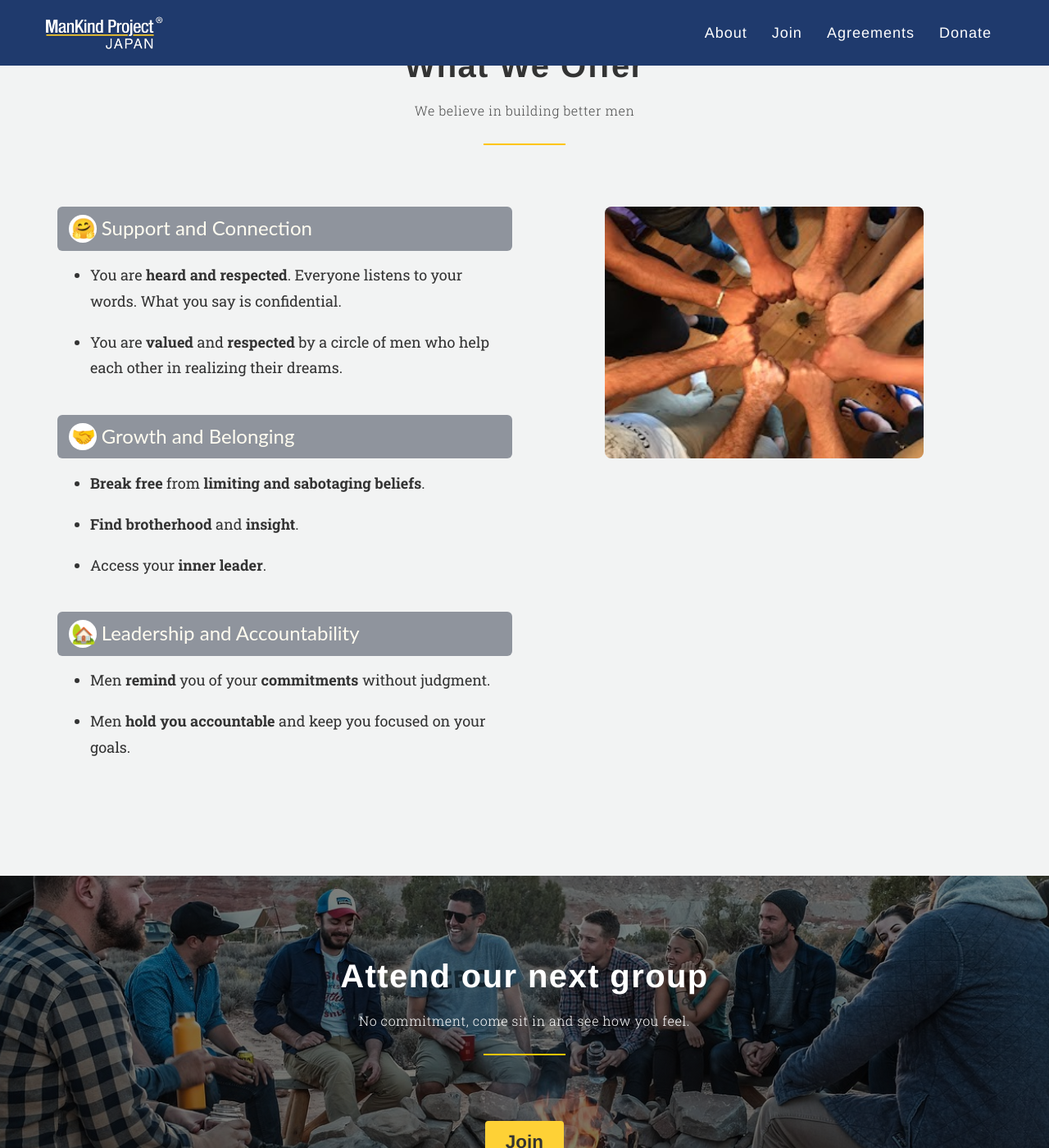
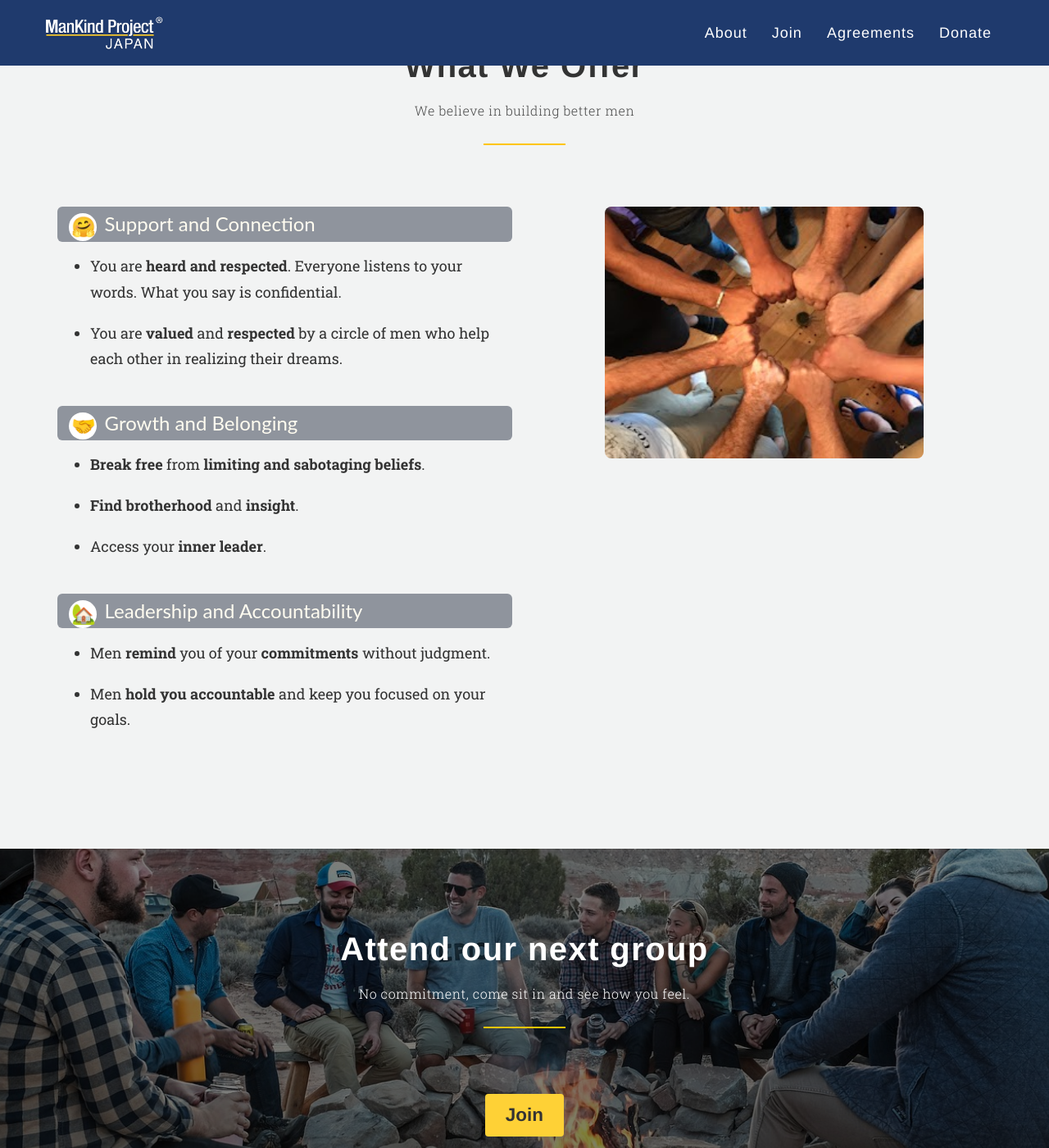
Before and after one commit to thunderrabbit/mankind-project-japan, a Jekyll site: the page built from index.md, in a window 1280 px wide and 1400 px high, scrolled down 828 px. Shown: the whole window at 82% size. Built offline with Jekyll 4.4.1, drawn with Linux system fonts in a browser that asks for light colours; nearby versions of some CDN libraries; our own code applies the rules of GitHub Pages for plain Markdown files.

Commit message:
one column on mobile

```diff
--- a/static/css/mkp.scss
+++ b/static/css/mkp.scss
@@ -122,10 +122,16 @@
 
 /* FAQ cards */
 
+@media(min-width:768px) {
+	#faqs {
+	    .row {
+	        columns: 2 auto;
+	    }
+	}
+}
+
+
 #faqs {
-    .row {
-        columns: 2 auto;
-    }
     .card {
         display: inline-block;
         overflow: hidden;
@@ -253,10 +259,12 @@
             color: #FFFCF0;
             border-radius: 6px;
             background: #8F949D;
-            padding: 10px 14px;
+            padding: 8px 14px;
             font-size: 24px;
+            clear: left;
             i {
-                display: inline-block;
+                display: block;
+                float: left;
                 width: 1.4em;
                 height: 1.4em;
                 text-align: center;
@@ -264,6 +272,7 @@
                 border-radius: 50%;
                 padding: 3px;
                 font-style: normal;
+                margin-right: 10px;
             }
         }
         ul {
```
